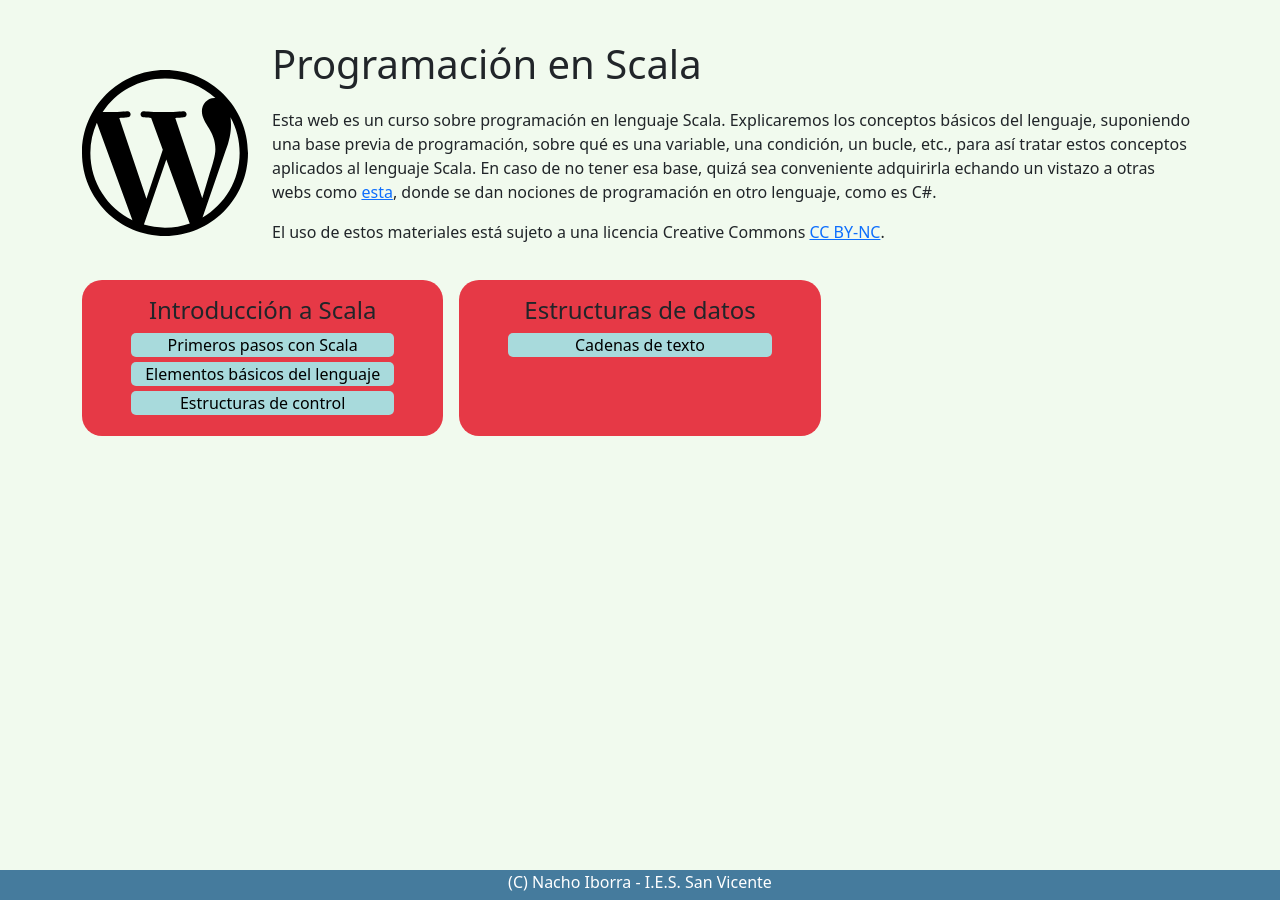
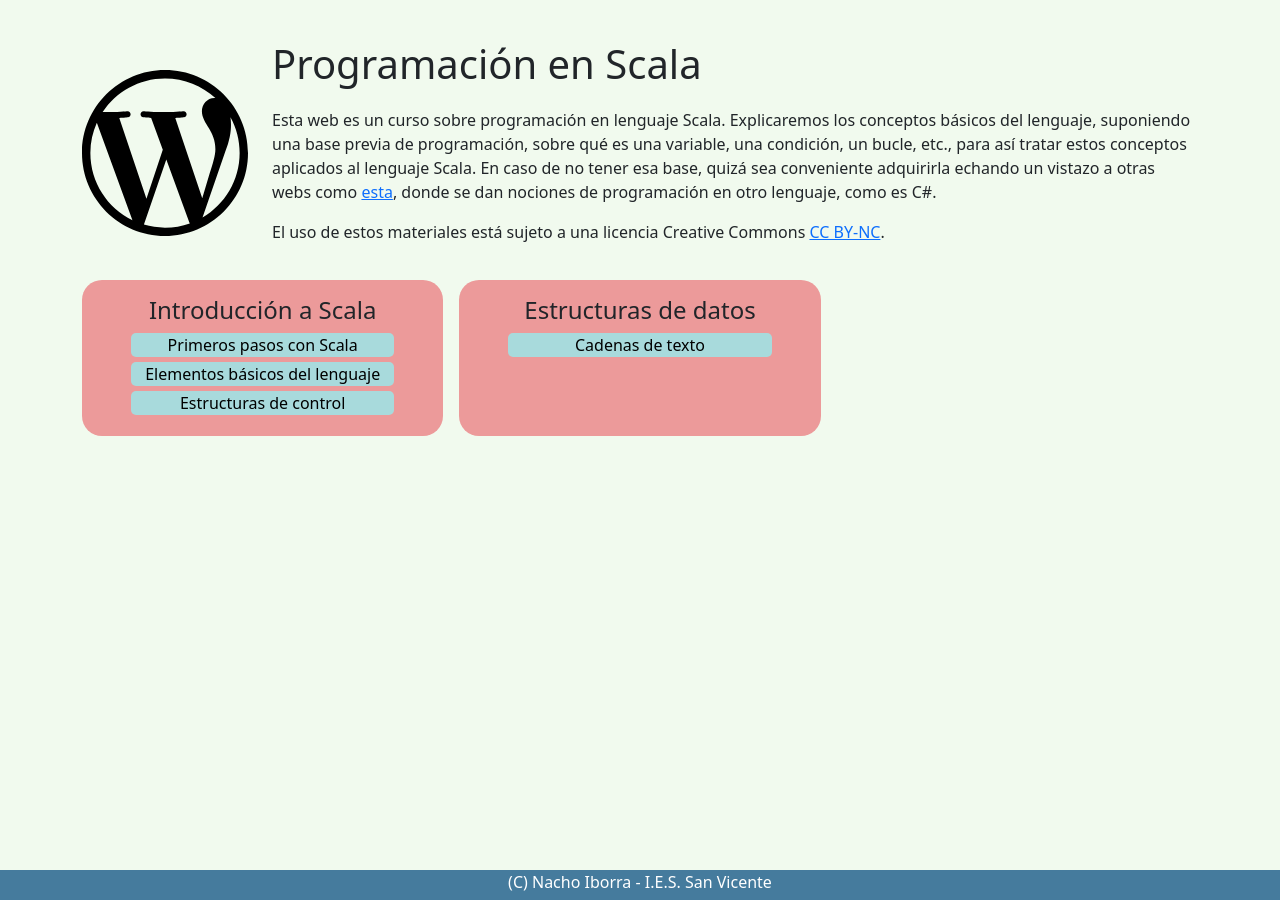
Before and after one commit to maycalle/wordpress, a Jekyll site: the page built from index.html, in a window 1280 px wide. Built offline with Jekyll 4.4.1, drawn with Linux system fonts in a browser that asks for light colours.

Commit message:
modificando css

```diff
--- a/css/normal.css
+++ b/css/normal.css
@@ -17,7 +17,7 @@ h1
 
 .celda
 {
-    background-color: #e63946;
+    background-color: #ec9a9a;
     border-radius: 20px;
     text-align: center;
     height: 100%;
```
